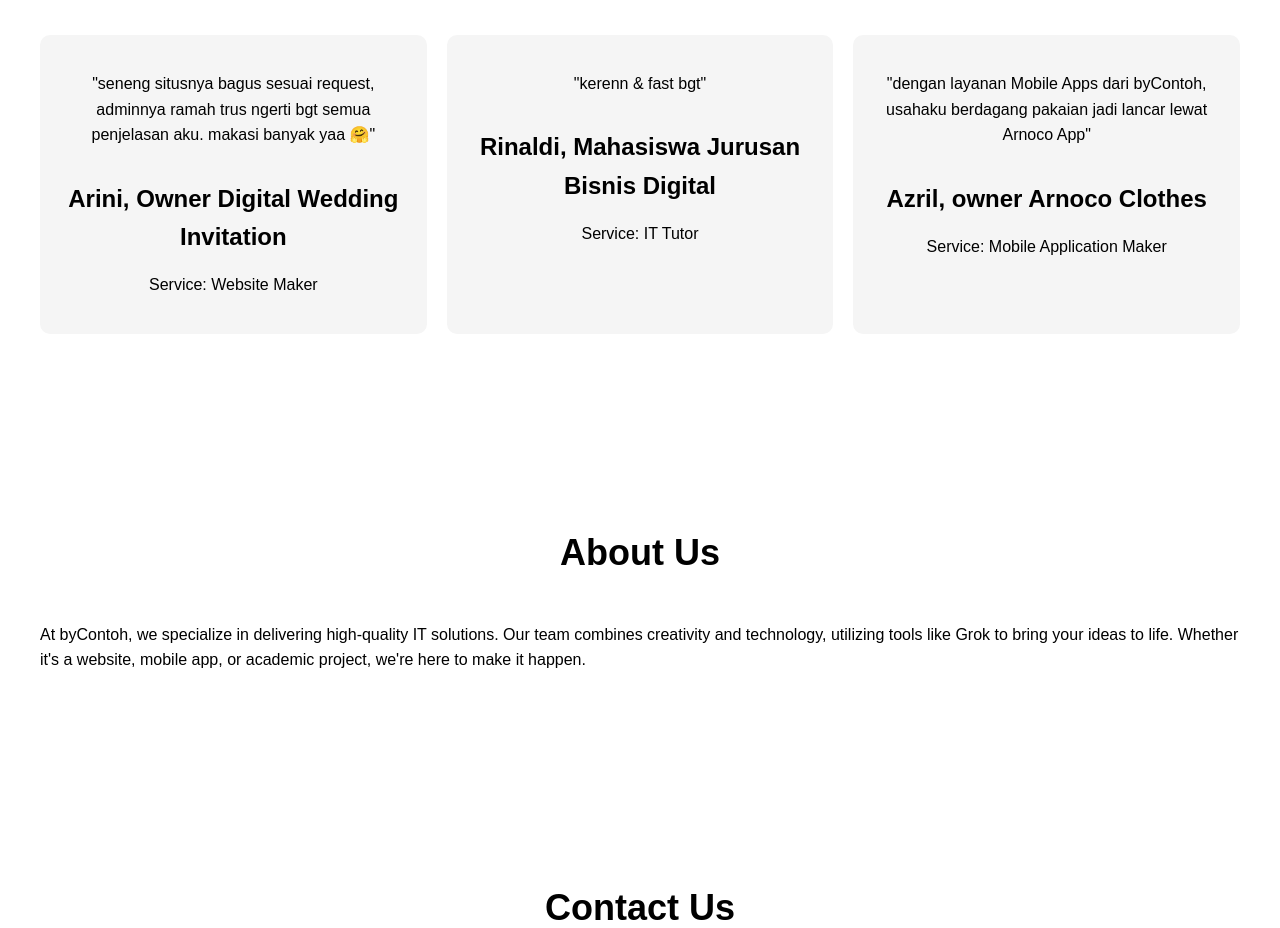
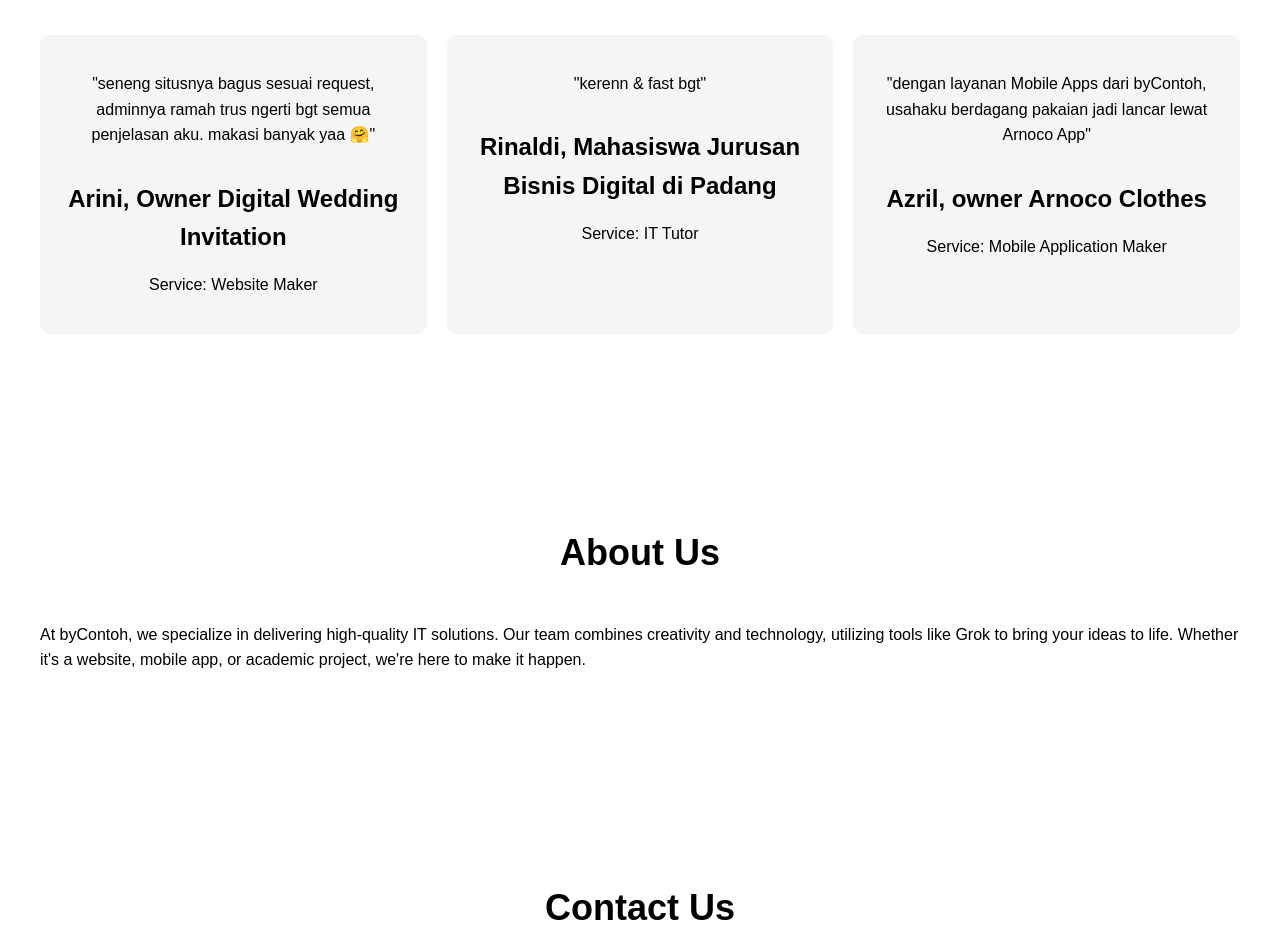
Before and after one commit to arnoriel/by-contoh-web, a plain HTML site: page index.html in a window 1280 px wide. Shown: the part 2400-3328 px from the top of the page. Drawn offline with nearby package versions, Linux system fonts and the light colour scheme.

Commit message:
testimonial

```diff
--- a/index.html
+++ b/index.html
@@ -102,7 +102,7 @@
                 </div>
                 <div class="testimonial-card" data-aos="fade-right" data-aos-delay="200">
                     <p>"kerenn & fast bgt"</p>
-                    <h4>Rinaldi, Mahasiswa Jurusan Bisnis Digital</h4>
+                    <h4>Rinaldi, Mahasiswa Jurusan Bisnis Digital di Padang</h4>
                     <p>Service: IT Tutor</p>
                 </div>
                 <div class="testimonial-card" data-aos="fade-right" data-aos-delay="300">
```
